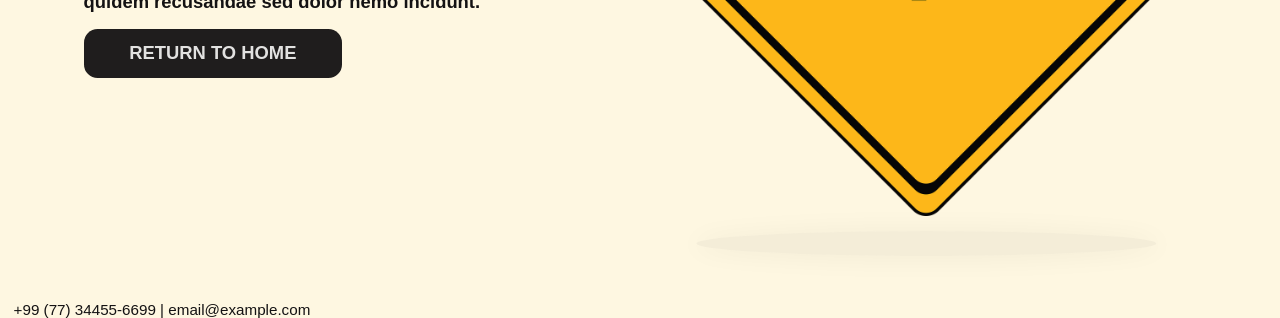
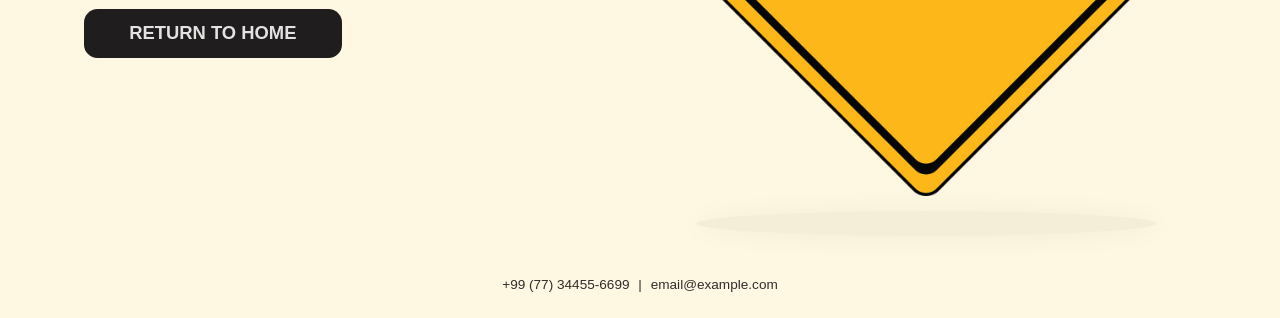
Before and after one commit to adrjmiranda/responsive-404-page-design, a website built with webpack: page public/index.html in a window 1280 px wide. Shown: the part 491-809 px from the top of the page. Built offline with nearby package versions, Linux system fonts and the light colour scheme; a web font is replaced by a local one.

Commit message:
style: created contact info area style

```diff
--- a/public/assets/css/style.css
+++ b/public/assets/css/style.css
@@ -147,7 +147,7 @@ img {
 
 /***************** ERROR *******************/
 .error-content {
-	min-height: calc(100vh - 90px);
+	min-height: calc(100vh - 98px - 2rem);
 	height: 100%;
 	display: grid;
 	grid-template-columns: repeat(2, 1fr);
@@ -194,5 +194,15 @@ img {
 /************** End of ERROR ***************/
 
 /***************** CONTACT INFO *******************/
-/* TODO: Create CONTACT INFO style */
+.contact-content {
+	display: flex;
+	justify-content: center;
+	align-items: center;
+	text-align: center;
+	padding: 1rem 0;
+	gap: 0.55rem;
+	font-size: var(--sm-fs);
+	font-weight: var(--medium-fw);
+	opacity: 0.88;
+}
 /************** End of CONTACT INFO ***************/
```
